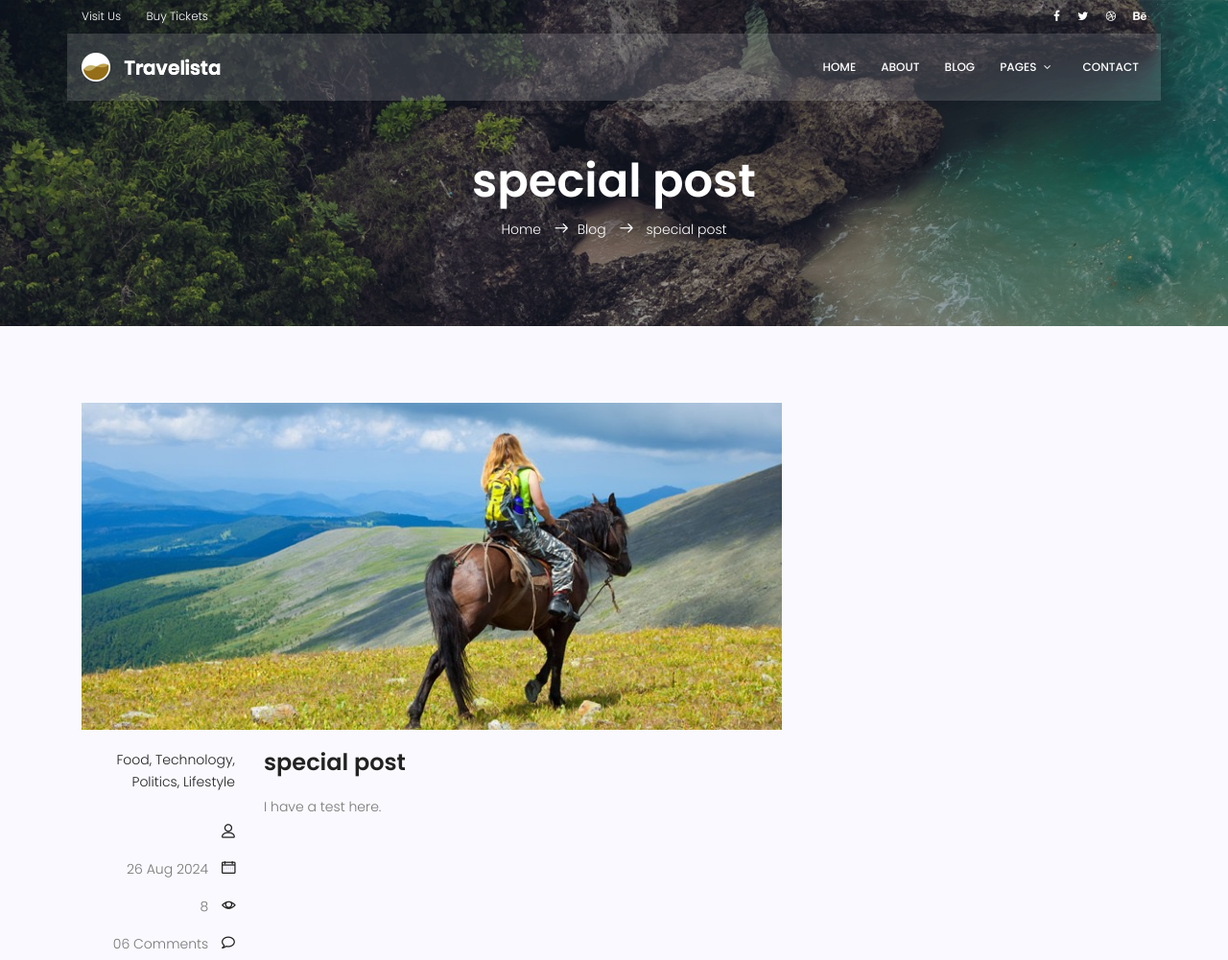
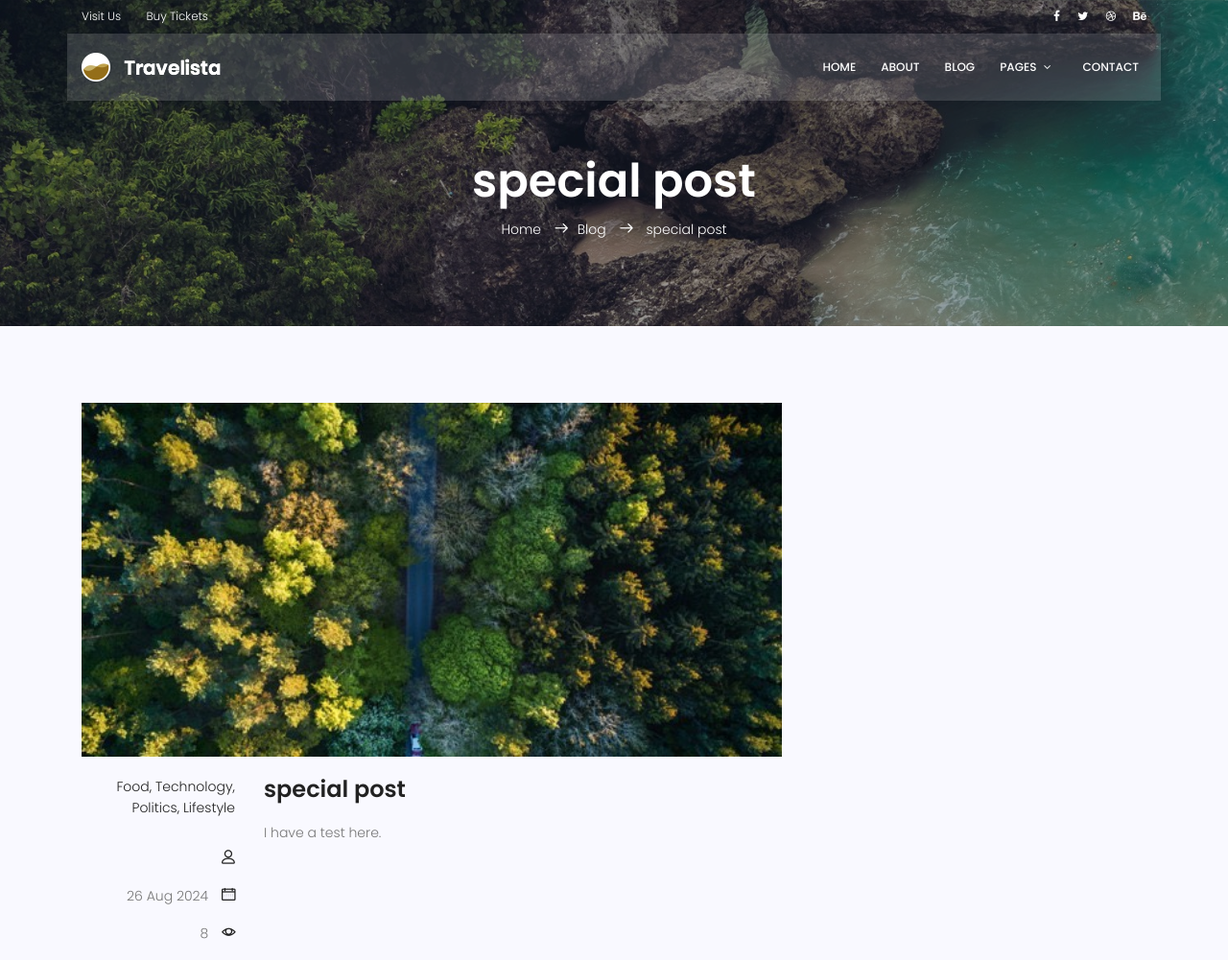
Before and after one commit to ARB1380/FirstDjango, a Django app: page /blog/4 in a window 1280 px wide. Shown: the top 1001 px of the page at 96% size. Run offline with Django 4.2, Linux system fonts and the light colour scheme; data comes from the database, SQL or seed files in the repository; both versions use the stored data as it was after the commit; some libraries are stand-ins or nearby versions.

Commit message:
fix bug of exercise1

```diff
--- a/blog/views.py
+++ b/blog/views.py
@@ -1,12 +1,12 @@
 from django.shortcuts import render
 from blog.models import Post
 from django.shortcuts import get_object_or_404
-from datetime import datetime
+from django.utils import timezone
 # Create your views here.
 
 
 def blog_view(request):
-    current_time = datetime.now()
+    current_time = timezone.now()
     posts = Post.objects.filter(status=True)
     posts = posts.exclude(published_date__gt=current_time)
     context = {'posts' : posts}
--- a/templates/blog/blog-single.html
+++ b/templates/blog/blog-single.html
@@ -26,7 +26,7 @@
 							<div class="single-post row">
 								<div class="col-lg-12">
 									<div class="feature-img">
-										<img class="img-fluid" src="{% static 'img/blog/feature-img1.jpg' %}" alt="">
+										<img class="img-fluid" src="{{post.image.url }}" alt="">
 									</div>
 								</div>
 								<div class="col-lg-3  col-md-3 meta-details">
```
Also changed, not shown: db.sqlite3.
